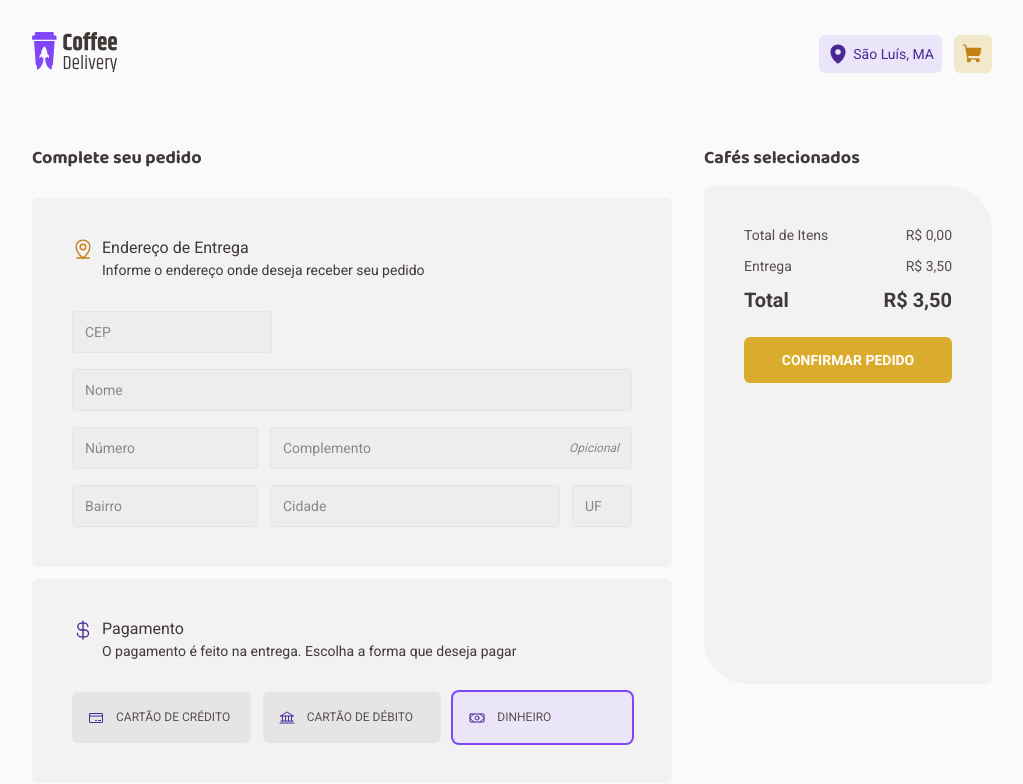
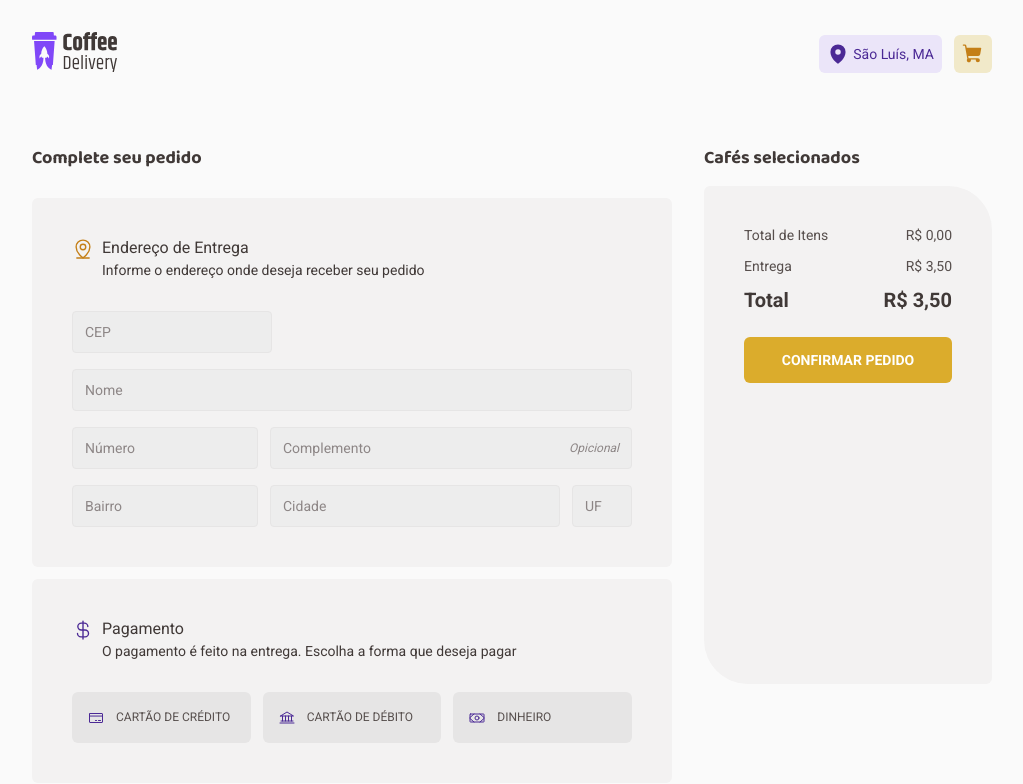
Before and after one commit to felipeWanderson/ignite-coffe-delivery, a React (Vite) app: page /checkout in a window 1280 px wide. Shown: the top 784 px of the page, without its empty margins (128-1151 px from the left). Built offline with nearby package versions, Linux system fonts and the light colour scheme.

Commit message:
feat: selected paymet method

```diff
--- a/src/components/Checkout/PaymetMethods/index.tsx
+++ b/src/components/Checkout/PaymetMethods/index.tsx
@@ -1,19 +1,35 @@
 import { Bank, CreditCard, Money } from 'phosphor-react'
 import { Method, PaymentMethodsContainer } from './styled'
 import { defaultTheme } from '../../../styles/themes/defaults'
+import { useContext } from 'react'
+import { OrderContext } from '../../../contexts/OrderContext'
 
 export function PaymentMethods() {
+  const { selectedPaymetMethod, handleSelectedPaymentMethod } =
+    useContext(OrderContext)
   return (
     <PaymentMethodsContainer>
-      <Method type="button">
+      <Method
+        type="button"
+        onClick={() => handleSelectedPaymentMethod('credit_card')}
+        selected={selectedPaymetMethod === 'credit_card'}
+      >
         <CreditCard size={16} color={defaultTheme['purple-700']} />
         cartão de crédito
       </Method>
-      <Method type="button">
+      <Method
+        type="button"
+        onClick={() => handleSelectedPaymentMethod('debit')}
+        selected={selectedPaymetMethod === 'debit'}
+      >
         <Bank size={16} color={defaultTheme['purple-700']} />
         cartão de débito
       </Method>
-      <Method type="button" selected>
+      <Method
+        type="button"
+        onClick={() => handleSelectedPaymentMethod('cash')}
+        selected={selectedPaymetMethod === 'cash'}
+      >
         <Money size={16} color={defaultTheme['purple-700']} />
         dinheiro
       </Method>
--- a/src/contexts/OrderContext.tsx
+++ b/src/contexts/OrderContext.tsx
@@ -38,10 +38,12 @@ interface OrderContextType {
   quantityItensInCart: number
   calculatedSubTotalAmount: number
   calculatedAmount: number
+  selectedPaymetMethod: string
   addToCart: (product: Product, quantity: number) => void
   removeItemToOrder: (product: Product) => void
   incrementQuantityItemInCart: (item: ProductItem) => void
   decrementQuantityItemInCart: (item: ProductItem) => void
+  handleSelectedPaymentMethod: (method: string) => void
 }
 
 export const OrderContext = createContext({} as OrderContextType)
@@ -61,6 +63,8 @@ export function OrderContextProvider({ children }: OrderContextProviderProps) {
     valueDelivery: 3.5,
     amount: 0,
   } as Order)
+
+  const [selectedPaymetMethod, setSelectedPaymentMethod] = useState('')
 
   const addToCart = (product: Product, quantity: number) => {
     const productItem: ProductItem = {
@@ -122,6 +126,9 @@ export function OrderContextProvider({ children }: OrderContextProviderProps) {
     }))
   }
 
+  const handleSelectedPaymentMethod = (method: string) => {
+    setSelectedPaymentMethod(method)
+  }
   const quantityItensInCart = useMemo(() => {
     return order.itens
       .map((item) => item.quantity)
@@ -148,6 +155,8 @@ export function OrderContextProvider({ children }: OrderContextProviderProps) {
         calculatedSubTotalAmount,
         decrementQuantityItemInCart,
         incrementQuantityItemInCart,
+        selectedPaymetMethod,
+        handleSelectedPaymentMethod,
       }}
     >
       {children}
```
